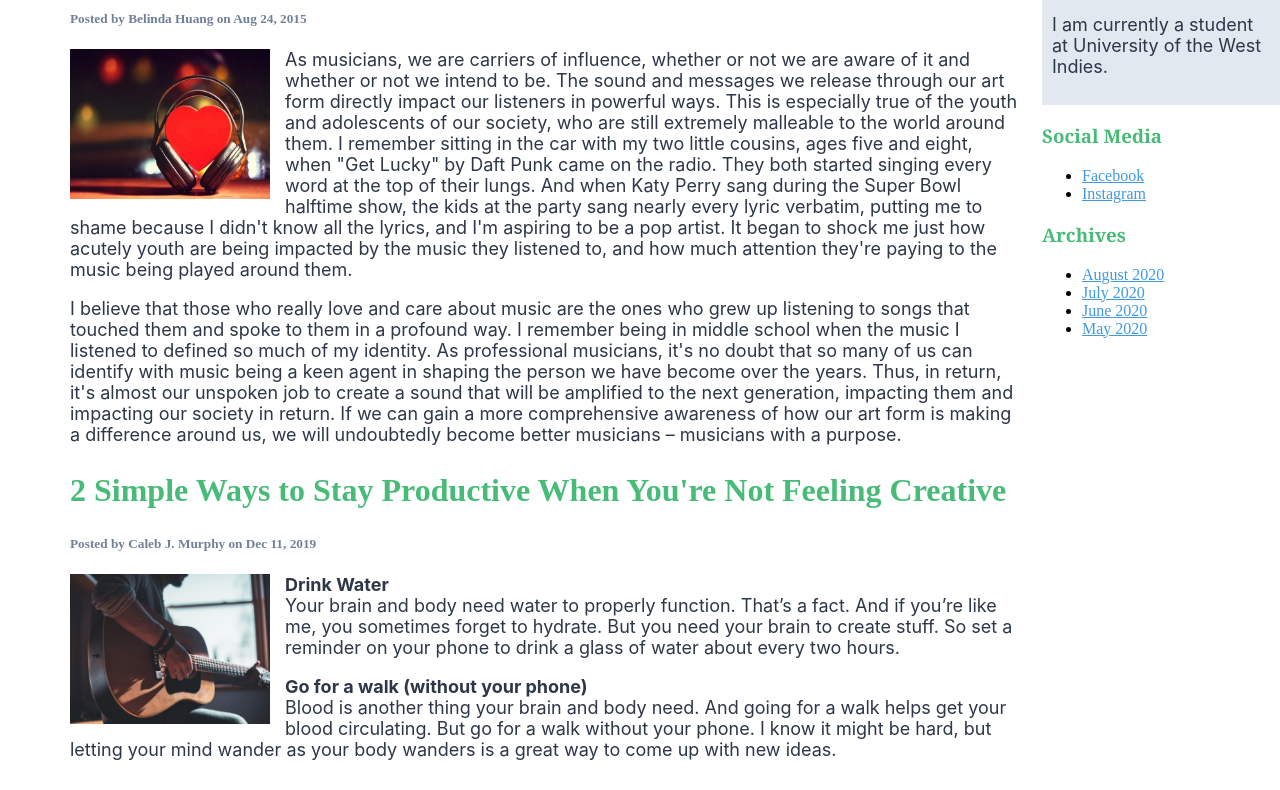
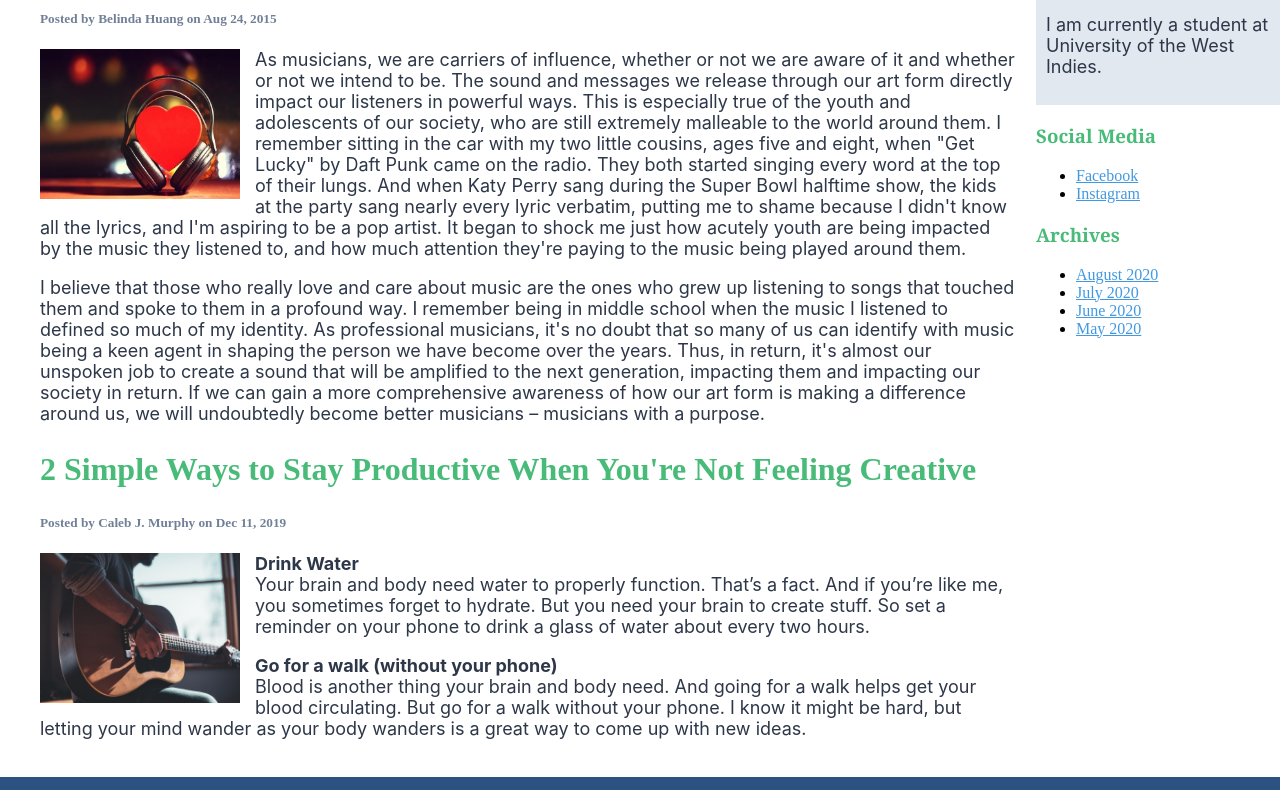
Before and after one commit to Rivaldo1123/info2180-lab2, a plain HTML site: page index.html in a window 1280 px wide. Shown: the part 463-1253 px from the top of the page. Drawn offline with Linux system fonts and the light colour scheme.

Commit message:
Styles CSS

```diff
--- a/styles.css
+++ b/styles.css
@@ -25,7 +25,7 @@ body {
 
 .container{
     display: grid;
-    grid-template-columns: 50px 4fr 1fr;
+    grid-template-columns: 20px 4fr 1fr;
     grid-gap: 20px;
     grid-template-areas:
     "header header header"
```
